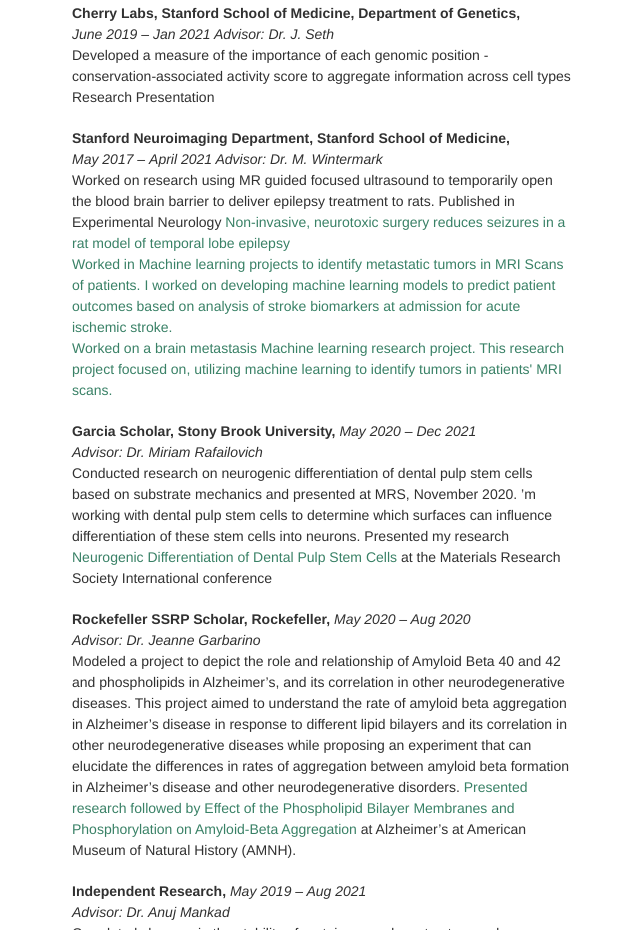
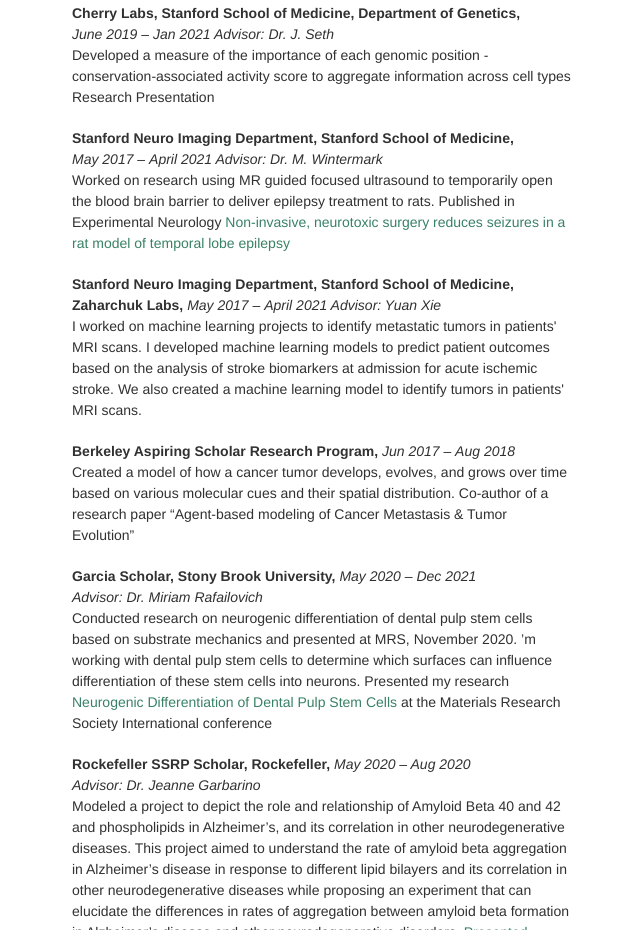
Before and after one commit to ShivekNarang/shiveknarang.github.io, a plain HTML site: page index.html in a window 1280 px wide. Shown: the part 1019-1949 px from the top of the page, without its empty margins (498-1138 px from the left). Drawn offline with Linux system fonts and the light colour scheme; a script that the page names is missing.

Commit message:
Update index.html
changed one of Dr. wintermark's project and added 2 more

```diff
--- a/index.html
+++ b/index.html
@@ -78,7 +78,7 @@ Developed a measure of the importance of each genomic position - conservation-as
 aggregate information across cell types<br>
 Research Presentation <a href="https://drive.google.com/file/d/1Grs5kM_XH1KVaSQjgs1A4mRiWkNxj4z-/view?usp=drive_link" target="_blank" rel="noopener noreferrer"></a></p>
 
-
+<!--
 <p><b>Stanford Neuroimaging Department, Stanford School of Medicine,</b><I> May&nbsp;2017&nbsp;–&nbsp;April&nbsp;2021
   Advisor: Dr. M. Wintermark</I><br>
 Worked on research using MR guided focused ultrasound to temporarily open the blood brain barrier to deliver epilepsy treatment to rats.  Published in Experimental Neurology <a href="https://pubmed.ncbi.nlm.nih.gov/33991523/" target="_blank" rel="noopener noreferrer">Non-invasive, neurotoxic surgery reduces seizures in a rat model of temporal lobe epilepsy<br>
@@ -86,6 +86,20 @@ Worked in Machine learning projects to identify metastatic tumors in MRI Scans o
 Worked on a brain metastasis Machine learning research project.
   This research project focused on, utilizing machine learning to identify tumors in patients' MRI scans.
   </a><br></p>
+-->
+
+<p><b>Stanford Neuro Imaging Department, Stanford School of Medicine,</b><I> May&nbsp;2017&nbsp;–&nbsp;April&nbsp;2021
+  Advisor: Dr. M. Wintermark</I><br>
+Worked on research using MR guided focused ultrasound to temporarily open the blood brain barrier to deliver epilepsy treatment to rats.
+Published in Experimental Neurology <a href="https://urldefense.com/v3/__https://pubmed.ncbi.nlm.nih.gov/33991523/__;!!ACWV5N9M2RV99hQ!Pp7G8XGZf_2cPHaQM2X9yMCqGokzdBDuQDbhtGQHM4bHe5Y81RTkLTEGY4ghqArdmZ41aRCGenqziMxZaE2PbydToeJO$" target="_blank" rel="noopener noreferrer">Non-invasive, neurotoxic surgery reduces seizures in a rat model of temporal lobe epilepsy</a></p>
+
+<p><b>Stanford Neuro Imaging Department, Stanford School of Medicine, Zaharchuk Labs,</b><I> May&nbsp;2017&nbsp;–&nbsp;April&nbsp;2021
+  Advisor: Yuan Xie</I><br>
+I worked on machine learning projects to identify metastatic tumors in patients' MRI scans. I developed machine learning models to predict patient outcomes based on the analysis of stroke biomarkers at admission for acute ischemic stroke. We also created a machine learning model to identify tumors in patients' MRI scans.</p>
+
+<p><b>Berkeley Aspiring Scholar Research Program,</b><I> Jun&nbsp;2017&nbsp;–&nbsp;Aug&nbsp;2018</I><br>
+Created a model of how a cancer tumor develops, evolves, and grows over time based on various molecular cues and their spatial distribution. Co-author of a research paper “Agent-based modeling of Cancer Metastasis & Tumor Evolution” </p>
+
 
 <p><b>Garcia Scholar, Stony Brook University,</b><I> May 2020 – Dec 2021<br>
   Advisor: Dr. Miriam Rafailovich</I><br>
```
